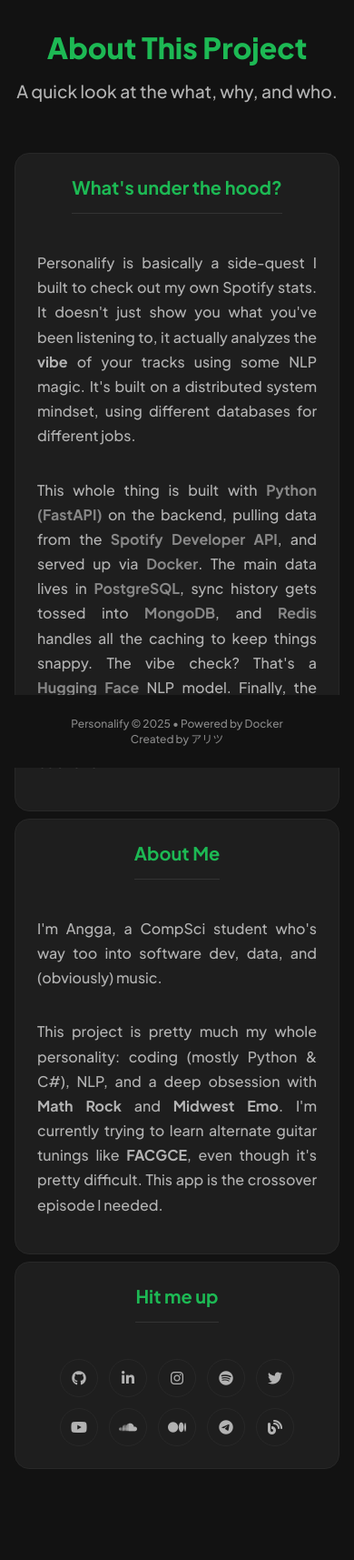
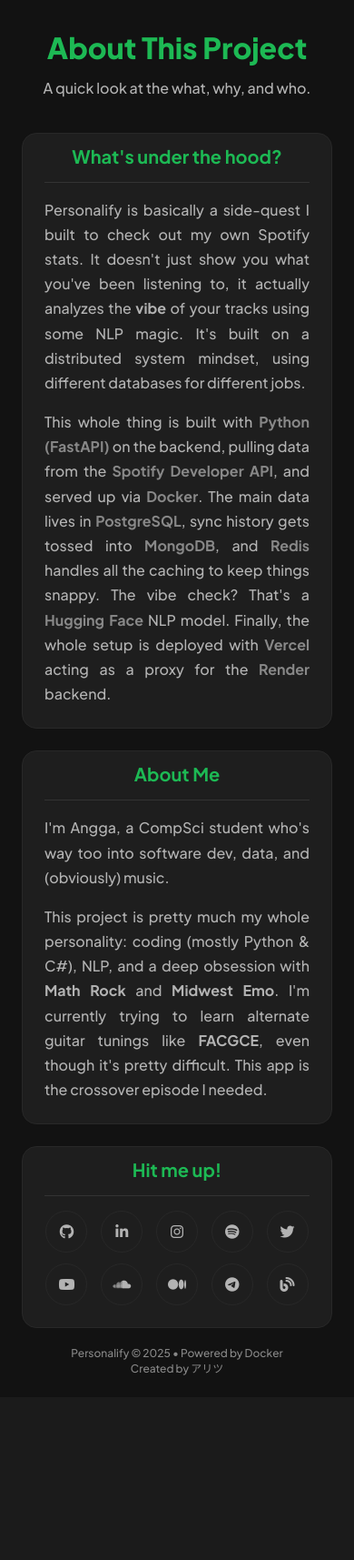
Before and after one commit to anggars/personalify, a FastAPI app: page /about in a window 390 px wide. Shown: the whole page at 91% size. After the commit the page ends 1512 px from the top, so only its background shows below. Run offline with FastAPI, Linux system fonts and the light colour scheme.

Commit message:
fix about page

```diff
--- a/frontend/static/styles/about.css
+++ b/frontend/static/styles/about.css
@@ -1,21 +1,116 @@
-/* === STYLING HALAMAN ABOUT (VERSI BARU & LENGKAP) === */
+/* === STYLING HALAMAN ABOUT (VERSI FINAL & BERDIRI SENDIRI) === */
 
-/*
- * Kita tidak perlu override .hero, .footer, .h1, atau .subtitle
- * karena semua style itu sudah di-load dari lyrics.css
- */
+/* Style Dasar (dari home.css) */
+body {
+    background-color: #121212;
+    color: #ffffff;
+    font-family: 'Plus Jakarta Sans', sans-serif;
+    margin: 0;
+    padding: 2rem;
+    text-align: center;
+    overflow-x: hidden;
+}
+
+.main-content {
+    flex-grow: 1;
+    display: flex;
+    flex-direction: column;
+    align-items: center;
+    justify-content: center;
+}
+
+/* Jarak Header (agar sama dengan lyrics/dashboard) */
+header.hero {
+    text-align: center;
+    margin-top: -0.5rem;
+    margin-bottom: 1rem;
+    /* Hapus referensi .hero dari h1 dan p */
+}
+header.hero h1 {
+    font-size: 2.5rem; /* Ukuran sama dengan Lyrics/Dashboard */
+    font-weight: 800;
+    color: #1DB954; /* Warna hijau */
+    margin-bottom: 1rem;
+    visibility: hidden; /* Sembunyikan untuk animasi ketik */
+}
+header.hero p {
+    font-size: 1.2rem; /* Ukuran sama dengan Lyrics/Dashboard */
+    color: #B3B3B3;
+    max-width: 600px;
+    margin-top: -0.25rem;
+    margin-bottom: 2.5rem;
+    line-height: 1.6;
+    margin-left: auto;
+    margin-right: auto;
+    font-weight: 500;
+    visibility: hidden; /* Sembunyikan untuk animasi ketik */
+}
+
+header.hero h1.visible,
+header.hero p.visible {
+    visibility: visible;
+}
+
+/* Kursor typing */
+.typing-cursor {
+  display: inline-block;
+  width: 10px;
+  height: 1em;
+  background-color: #1DB954; /* Warna hijau */
+  margin-left: 3px;
+  vertical-align: middle;
+  animation: blink-caret 0.75s step-end infinite;
+}
+@keyframes blink-caret {
+  from, to { background-color: transparent; }
+  50% { background-color: #1DB954; }
+}
+
+/* Animasi Fade In untuk Konten */
+@keyframes fadeInUp {
+    from {
+        opacity: 0;
+        transform: translateY(20px);
+    }
+    to {
+        opacity: 1;
+        transform: translateY(0);
+    }
+}
 
 /* Layout Konten (Container & Section) */
-/* Aturan .container dan .section sudah diambil dari lyrics.css */
-/* Kita hanya perlu menambahkan style spesifik di bawah */
+.container {
+    display: flex;
+    flex-direction: column;
+    align-items: center;
+    justify-content: center;
+    gap: 1.5rem;
+    max-width: 700px;
+    margin: 0 auto;
+    width: 100%;
 
-header p.subtitle {
-    text-align: center;
-    font-size: 1.2rem;
-    font-weight: 500;
-    color: #B3B3B3;
-    margin-top: 0.5rem;
-    margin-bottom: 3.5rem;
+    /* Sembunyikan untuk animasi fade-in */
+    visibility: hidden;
+    opacity: 0;
+}
+
+.section {
+    width: 100%;
+    margin: 0 auto;
+    background: #1e1e1e;
+    border-radius: 1rem;
+    padding: 1.5rem;
+    border: 1px solid #282828;
+    position: relative;
+    z-index: 1;
+    transition: transform 0.3s ease, box-shadow 0.3s ease;
+    box-sizing: border-box;
+}
+
+.section:hover {
+    transform: translateY(-4px);
+    box-shadow: 0 12px 40px rgba(0, 0, 0, 0.7);
+    z-index: 2;
 }
 
 /* Judul di dalam section (H2) */
@@ -23,19 +118,11 @@ header p.subtitle {
     color: #1DB954;
     font-size: 1.5rem;
     font-weight: 700;
-    margin-top: 0;
-    margin-bottom: 1.5rem;
+    margin-top: -0.75rem;
+    margin-bottom: 1rem;
     border-bottom: 1px solid #333;
     padding-bottom: 1rem;
     text-align: center;
-}
-
-/* Judul "The Stack" (H3) */
-.about-subtitle-stack {
-    font-size: 1.2rem;
-    color: #ffffff;
-    margin-top: 2rem;
-    margin-bottom: 1rem;
 }
 
 /* Aturan Teks Paragraf */
@@ -43,20 +130,20 @@ header p.subtitle {
     color: #b3b3b3;
     font-size: 1.1rem;
     line-height: 1.7;
-    margin-bottom: 1rem;
+    margin-bottom: 0rem;
     text-align: justify; /* Rata Kiri-Kanan */
 }
 
-/* Link di dalam paragraf (pakai style .footer-link dari home.css) */
-.section p .footer-link {
+/* Link di dalam paragraf */
+.section p a.footer-link {
     color: #888;
     text-decoration: none;
     font-weight: 600;
     transition: color 0.2s ease;
 }
 
-/* ▼▼▼ ATURAN WARNA HOVER BARU ▼▼▼ */
-.section p a.tech-fastapi:hover    { color: #009688; } /* Warna Teal FastAPI */
+/* Warna Hover Tech Stack */
+.section p a.tech-fastapi:hover    { color: #009688; } /* FastAPI Teal */
 .section p a.tech-spotify:hover    { color: #1DB954; }
 .section p a.tech-docker:hover     { color: #2496ED; }
 .section p a.tech-postgres:hover   { color: #336791; }
@@ -72,9 +159,9 @@ header p.subtitle {
     display: flex;
     flex-wrap: wrap;
     justify-content: center;
-    gap: 0.75rem; /* Jarak antar ikon */
+    gap: 0.75rem;
     margin-top: 1rem;
-    text-align: center; /* Memastikan ikon di tengah */
+    text-align: center;
 }
 
 .icon-social-links a {
@@ -83,10 +170,10 @@ header p.subtitle {
     justify-content: center;
     width: 44px;
     height: 44px;
-    border-radius: 50%; /* Bulat */
-    background-color: #1e1e1e; /* Background abu-abu gelap */
+    border-radius: 50%;
+    background-color: #1e1e1e;
     border: 1px solid #282828;
-    color: #b3b3b3; /* Warna ikon abu-abu */
+    color: #b3b3b3;
     font-size: 1.2rem;
     text-decoration: none;
     transition: all 0.2s ease;
@@ -94,41 +181,79 @@ header p.subtitle {
 
 .icon-social-links a:hover {
     background-color: #2a2a2a;
-    color: #ffffff; /* Ikon jadi putih */
+    color: #ffffff;
     transform: scale(1.1);
     border-color: #444;
 }
 
+/* === FOOTER (dari home.css) === */
 footer {
     width: 100%;
-    margin-top: 2rem;
+    margin-top: 1.75rem;
     text-align: center;
     font-size: 0.75rem;
     color: #888;
-    background: #121212;
-    border-top: none;
-    box-shadow: none;
-    z-index: 100;
-    opacity: 0;
-    transition: opacity 0.5s
-ease-out 0.5s;
+    opacity: 0; /* Untuk fade-in */
+    transition: opacity 0.5s ease-out;
+}
+
+footer.fade-in {
+    opacity: 1;
+}
+
+.footer-link {
+    color: #888;
+    text-decoration: none;
+    transition: color 0.2s ease;
 }
 
 .footer-link:hover {
-    color: #2496ED;
+    color: #2496ED; /* Docker Blue */
 }
 
-/* === MOBILE RESPONSIVE === */
+/* === MOBILE RESPONSIVE (FIX) === */
 @media (max-width: 768px) {
+    body {
+        padding: 1.5rem; /* Samakan dengan home.css */
+    }
+
+    header.hero h1 {
+        font-size: 2rem; /* Ukuran H1 di home.css mobile */
+        margin-top: 1rem;
+    }
+    header.hero p {
+        font-size: 1rem; /* Ukuran <p> di lyrics.css mobile */
+        margin-bottom: 1.25rem;
+    }
+
+    .section {
+        padding: 1.5rem; /* Padding box di mobile */
+    }
+
     .section p {
         font-size: 1rem;
     }
+
+    .icon-social-links {
+        display: grid; /* Ganti dari flex ke grid */
+        grid-template-columns: repeat(5, 1fr); /* Paksa 5 kolom */
+        gap: 0.75rem; /* Jarak antar ikon (bisa di-tweak) */
+    }
+
     .icon-social-links a {
-        width: 40px;
-        height: 40px;
+        width: 44px; /* Semula: 40px (biar agak besar) */
+        height: 44px; /* Semula: 40px */
         font-size: 1rem;
+        justify-self: center;
     }
+
     .about-title-section {
         font-size: 1.25rem;
     }
+
+    /* Perbaiki jarak footer di mobile */
+    footer {
+        padding-bottom: 0; /* Hapus padding ganda */
+        margin-top: 1.25rem;
+    }
 }
--- a/frontend/static/styles/dashboard.css
+++ b/frontend/static/styles/dashboard.css
@@ -31,6 +31,7 @@ h1 {
     color: #ddd;
     max-width: 600px;
     margin: 0 auto 2.5rem auto;
+    margin-bottom: 2rem;
     line-height: 1.6;
     font-style: italic;
 }
@@ -41,7 +42,7 @@ h1 {
     align-items: center;
     justify-content: center;
     gap: 0.75rem;
-    margin-bottom: 3rem;
+    margin-bottom: 2.4rem;
 }
 .select-wrapper {
     position: relative;
@@ -322,7 +323,7 @@ footer.fade-in {
     }
     footer {
         padding: 0.54rem 0;
-        margin-top: 0.75rem;
+        margin-top: 1rem;
     }
     .container {
         grid-template-columns: 1fr;
--- a/frontend/templates/about.html
+++ b/frontend/templates/about.html
@@ -8,9 +8,8 @@
 
     <link rel="preconnect" href="https://fonts.googleapis.com">
     <link href="https://fonts.googleapis.com/css2?family=Plus+Jakarta+Sans:wght@500;700;800&display=swap" rel="stylesheet">
+
     <link rel="stylesheet" href="https://cdnjs.cloudflare.com/ajax/libs/font-awesome/6.5.1/css/all.min.css">
-
-    <link rel="stylesheet" href="{{ url_for('static', path='styles/lyrics.css') }}">
 
     <link rel="stylesheet" href="{{ url_for('static', path='styles/about.css') }}">
 </head>
@@ -18,9 +17,9 @@
 
     <main class="main-content">
 
-        <header>
+        <header class="hero">
             <h1>About This Project</h1>
-            <p class="subtitle">A quick look at the what, why, and who.</p>
+            <p>A quick look at the what, why, and who.</p>
         </header>
 
         <div class="container">
@@ -62,7 +61,7 @@
             </div>
 
             <div class="section">
-                <h2 class="about-title-section">Hit me up</h2>
+                <h2 class="about-title-section">Hit me up!</h2>
                 <div class="icon-social-links">
                     <a href="https://github.com/anggars" target="_blank" title="GitHub"><i class="fa-brands fa-github"></i></a>
                     <a href="http://linkedin.com/in/anggarnts" target="_blank" title="LinkedIn"><i class="fa-brands fa-linkedin-in"></i></a>
@@ -89,12 +88,12 @@
     </footer>
 
     <script>
-        // Fungsi typing (copy dari lyrics.js)
+        // Fungsi typing (copy dari home.html)
         function typeEffect(element, text, speed = 30) {
             return new Promise((resolve) => {
                 let index = 0;
                 let currentHtml = '';
-                element.style.visibility = 'visible';
+                // Hapus aturan 'visibility' dari sini, biarkan CSS yg atur
                 function typeWriter() {
                     if (index < text.length) {
                         let char = text.charAt(index);
@@ -122,17 +121,22 @@
 
         // Jalankan animasi setelah halaman dimuat
         document.addEventListener('DOMContentLoaded', async function() {
-            const titleEl = document.querySelector('header h1');
-            const subtitleEl = document.querySelector('header p.subtitle');
+            const titleEl = document.querySelector('header.hero h1');
+            const subtitleEl = document.querySelector('header.hero p');
             const containerEl = document.querySelector('.container');
             const footerEl = document.querySelector('footer');
 
             if (!titleEl || !subtitleEl || !containerEl) return;
 
+            // Simpan teks asli
             const titleText = titleEl.textContent;
             const subtitleText = subtitleEl.textContent;
             titleEl.innerHTML = '';
             subtitleEl.innerHTML = '';
+
+            // Tampilkan H1 & Subtitle (CSS akan handle 'visibility: hidden')
+            titleEl.classList.add('visible');
+            subtitleEl.classList.add('visible');
 
             // 1. Ketik Judul
             await typeEffect(titleEl, titleText, 50);
@@ -141,6 +145,7 @@
 
             // 3. Tampilkan Konten (Fade In)
             containerEl.style.visibility = 'visible';
+            containerEl.style.opacity = '0'; // Set ulang opacity untuk animasi
             containerEl.style.animation = 'fadeInUp 1s ease-out forwards';
 
             // 4. Tampilkan Footer
```
